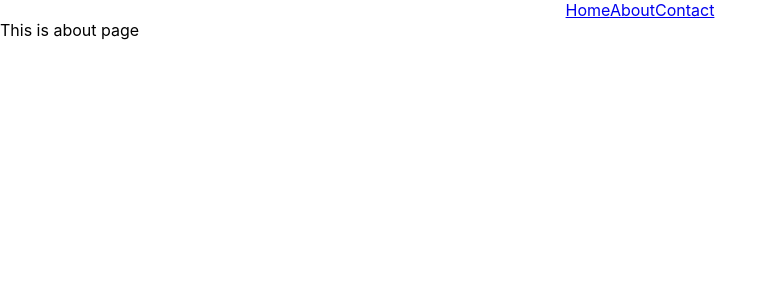
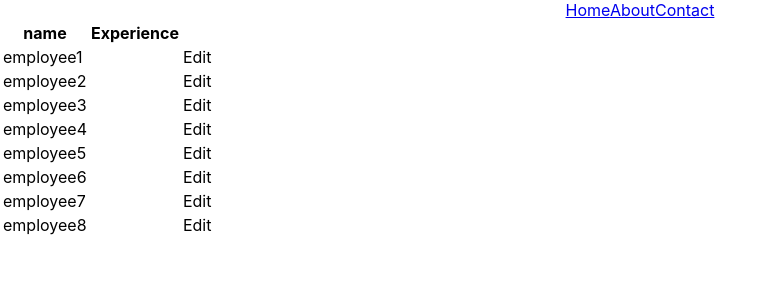
Before and after one commit to tirupathi2219/my-react-app-repo, a React (Create React App) app: page /about in a window 1280 px wide. Shown: the top 300 px of the page, without its empty margins (0-778 px from the left). Built offline with nearby package versions, Linux system fonts and the light colour scheme.

Commit message:
table-add

```diff
--- /dev/null
+++ b/public/mockdata.json
@@ -0,0 +1,36 @@
+{
+    "data": [
+        {
+            "name": "employee1",
+            "expericence": 2
+        },
+        {
+            "name": "employee2",
+            "expericence": 1
+        },
+        {
+            "name": "employee3",
+            "expericence": 0
+        },
+        {
+            "name": "employee4",
+            "expericence": 3
+        },
+        {
+            "name": "employee5",
+            "expericence": 0.6
+        },
+        {
+            "name": "employee6",
+            "expericence": 2
+        },
+        {
+            "name": "employee7",
+            "expericence": 2.5
+        },
+        {
+            "name": "employee8",
+            "expericence": 5
+        }
+    ]
+}
--- a/src/About.jsx
+++ b/src/About.jsx
@@ -1,7 +1,30 @@
+import { useEffect, useState } from "react";
+
 export default function About() {
+    const [tdata, setTdata] = useState([])
+    const [mName, setmName] = useState('')
+    const [mExp, setmExp] = useState('')
+    const [isEdit, setisEdit] = useState(tdata && tdata.map(()=> false ))
+    useEffect(() => {
+        fetch("mockdata.json")
+            .then(resp => resp.json())
+            .then(data => { setTdata(data.data) })
+    }, [])
+    const handleEdit = (index, evt) => {
+        console.log('14==',isEdit);
+
+    }
+    console.log('11==', tdata);
     return (
         <div>
-            This is about page
+            <table>
+                <thead>
+                    <tr><th>name</th><th>Experience</th></tr>
+                </thead>
+                <tbody>
+                    {tdata.map((val, index) => <tr key={index} ><td>{isEdit[index] === true ? <input value={mName} onChange={(e)=> {setmName(e.target.value)}} /> : val.name}</td><td>{isEdit[index] === true ? <input value={mExp} onChange={(e) =>{setmExp(e.target.value)}} /> : val.experience}</td><td onClick={(e) => { handleEdit(index, e) }}>Edit</td></tr>)}
+                </tbody>
+            </table>
         </div>
     )
 }
```
